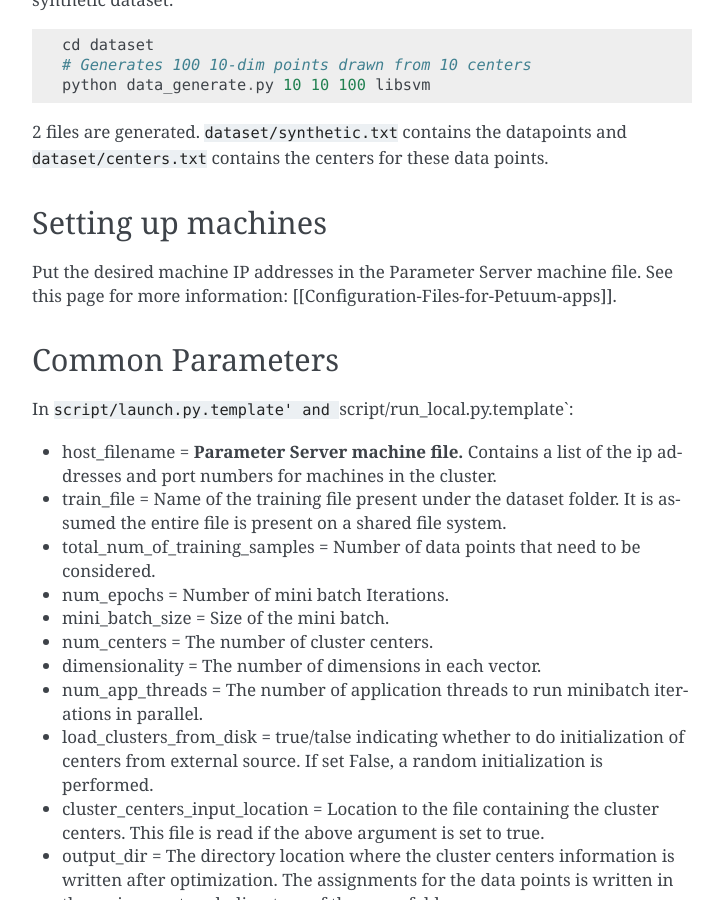
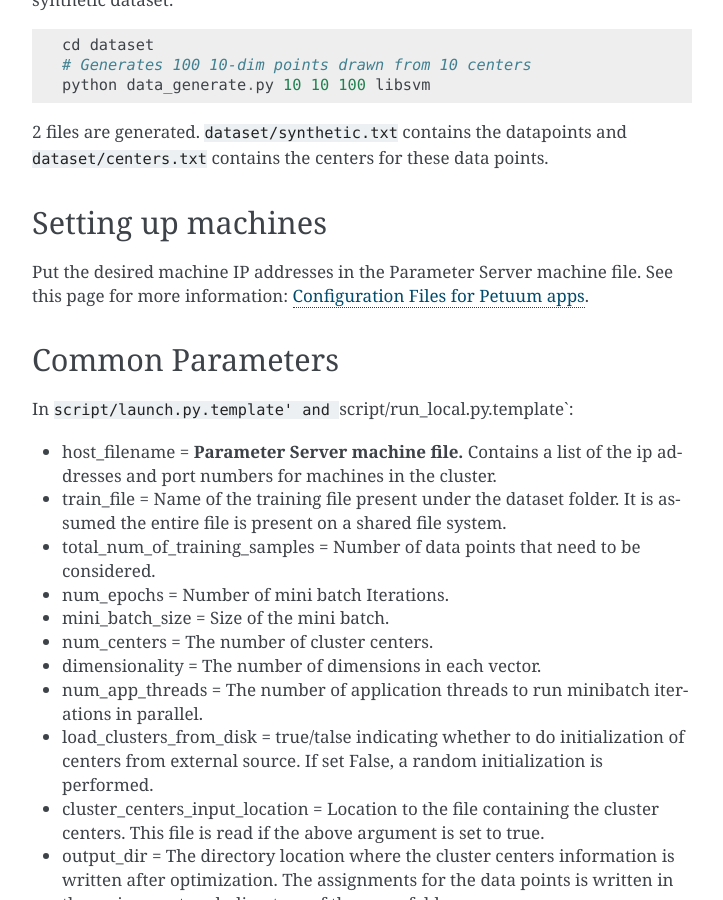
Before and after one commit to sailing-pmls/pmls.readthedocs.io, a Sphinx documentation site: the page built from docs/k-means.md, in a window 1280 px wide and 900 px high, scrolled down 2561 px. Shown: the whole window, without its empty margins (388-1111 px from the left). Built offline with Sphinx 7.4.7, drawn with Linux system fonts in a browser that asks for light colours; part of the change alters nothing that is shown; some of the changed text lies outside the part shown.

```diff
--- a/docs/k-means.md
+++ b/docs/k-means.md
@@ -22,7 +22,7 @@ The last command runs kmeans using the provided sample dataset `dataset/sample.t
 
 # Use HDFS
 
-Kmeans supports HDFS read and output. You need to build Bösen with `HAS_HDFS = -DHAS_HADOOP` in `bosen/defns.mk`. See the [[YARN/HDFS page|Running-on-YARN-HDFS]] for detailed instructions.
+Kmeans supports HDFS read and output. You need to build Bösen with `HAS_HDFS = -DHAS_HADOOP` in `bosen/defns.mk`. See the [YARN/HDFS page](yarn-hdfs.md) for detailed instructions.
 
 Rebuild the binary if you rebuilt the library with Hadoop enabled (under `bosen/app/kmeans`):
 
@@ -117,7 +117,7 @@ python data_generate.py 10 10 100 libsvm
 
 
 ## Setting up machines
-Put the desired machine IP addresses in the Parameter Server machine file. See this page for more information: [[Configuration-Files-for-Petuum-apps]].
+Put the desired machine IP addresses in the Parameter Server machine file. See this page for more information: [Configuration Files for Petuum apps](configuration.md).
 
 ## Common Parameters
 In `script/launch.py.template' and `script/run_local.py.template`:
```
